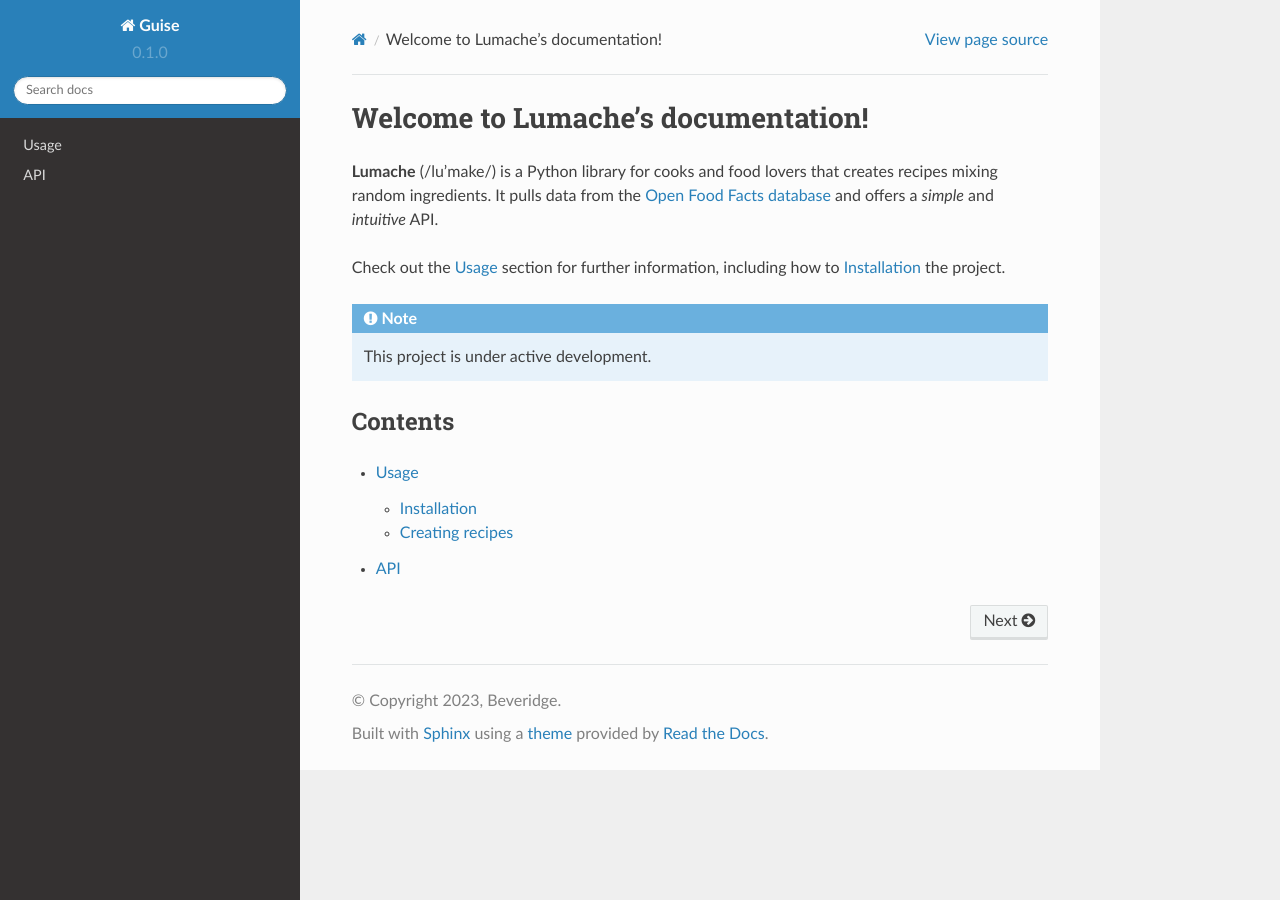
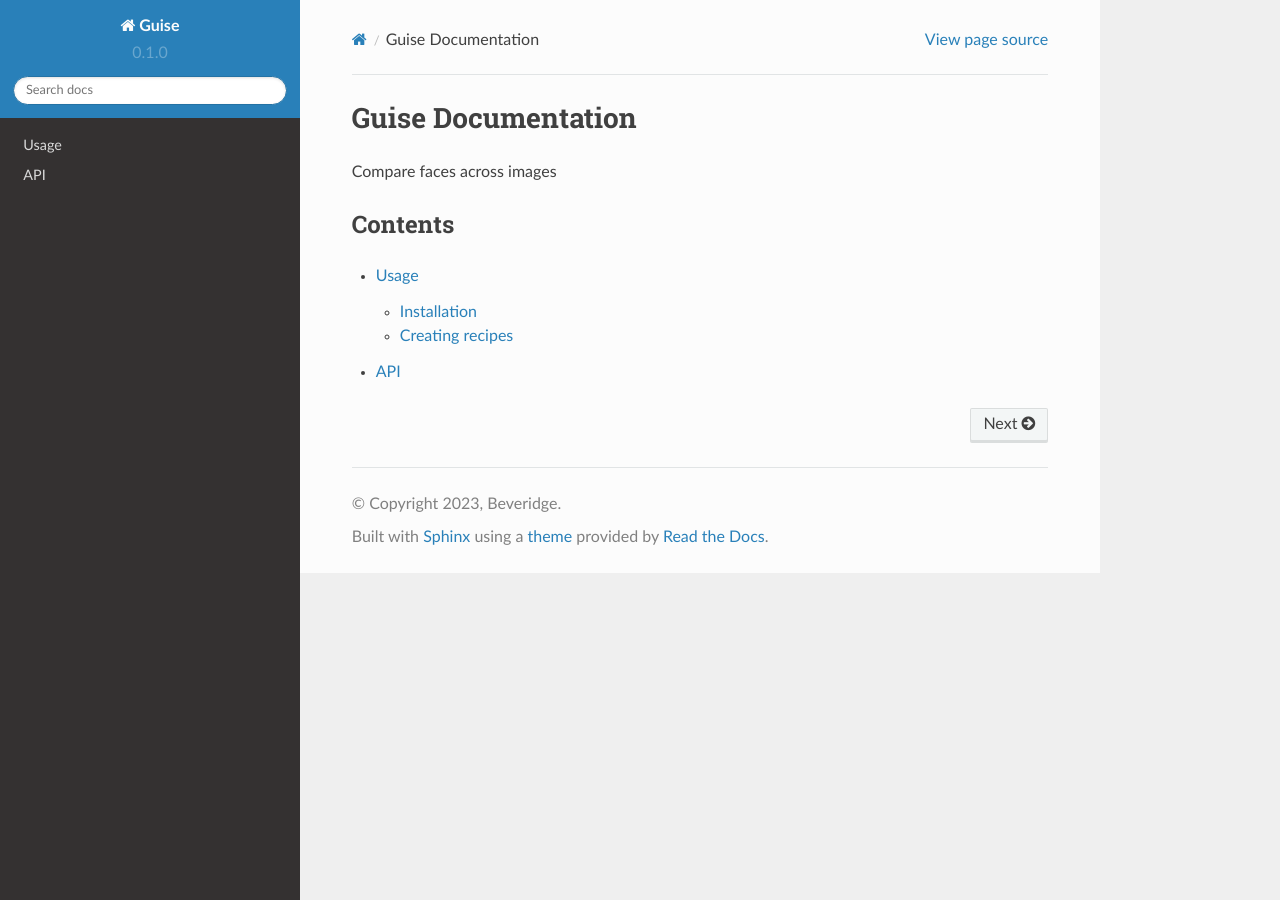
Before and after one commit to ADBeveridge/guise-docs, a Sphinx documentation site: the page built from docs/source/index.rst, in a window 1280 px wide. Built offline with Sphinx 7.4.7 and the Read the Docs theme 2.0.0, drawn with Linux system fonts in a browser that asks for light colours.

Commit message:
Update index.rst

```diff
--- a/docs/source/index.rst
+++ b/docs/source/index.rst
@@ -1,17 +1,8 @@
-Welcome to Lumache's documentation!
+Guise Documentation
 ===================================
 
-**Lumache** (/lu'make/) is a Python library for cooks and food lovers
-that creates recipes mixing random ingredients.
-It pulls data from the `Open Food Facts database <https://world.openfoodfacts.org/>`_
-and offers a *simple* and *intuitive* API.
+Compare faces across images
 
-Check out the :doc:`usage` section for further information, including
-how to :ref:`installation` the project.
-
-.. note::
-
-   This project is under active development.
 
 Contents
 --------
```
